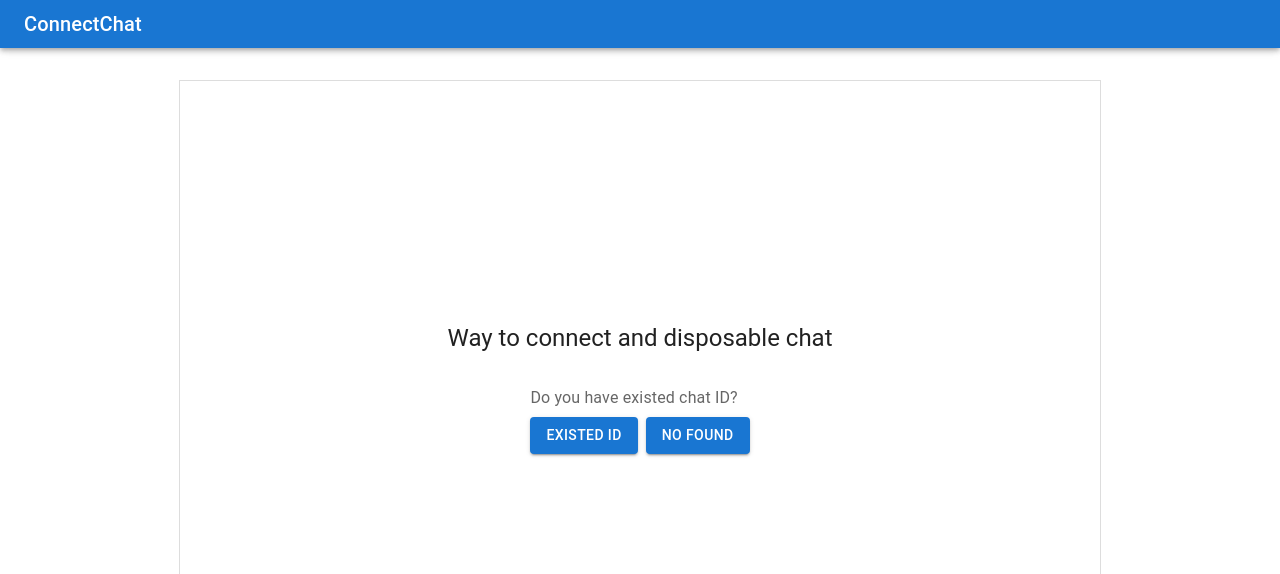
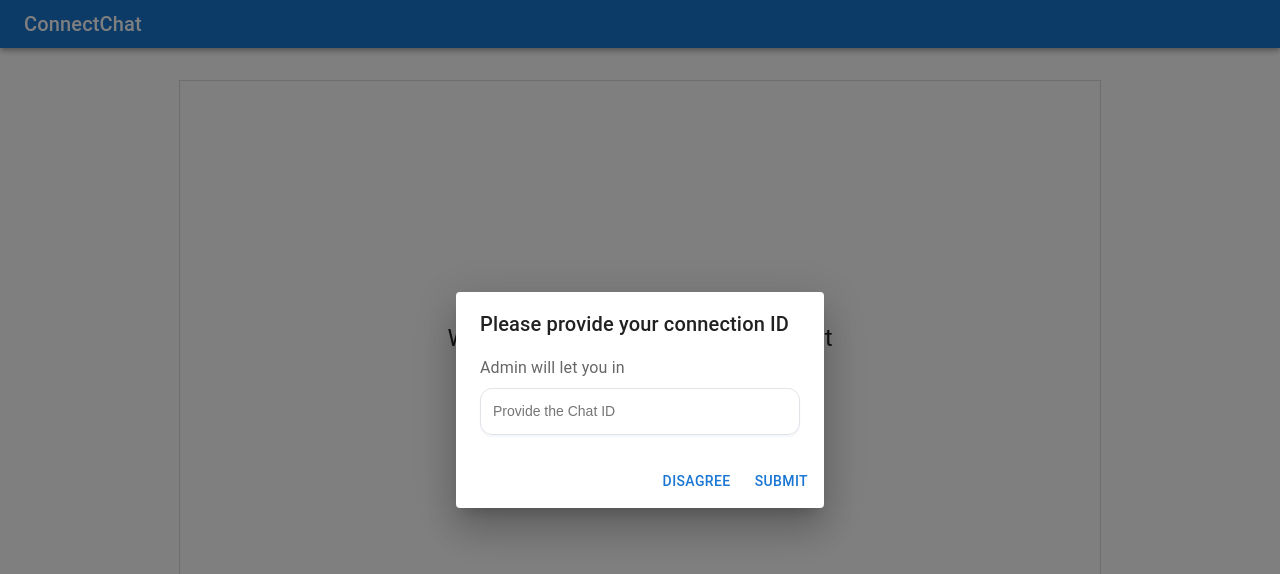
Before and after one commit to rajprogrammerbd/connect-chat-fe, a React (Vite) app: page / in a window 1280 px wide. Both pictures are taken after a click on the button "EXISTED ID". Shown: the top 574 px of the page. Built offline with nearby package versions, Linux system fonts and the light colour scheme.

Commit message:
finalized the design of popbar to get the ID

```diff
--- /dev/null
+++ b/src/components/DialogBar/index.tsx
@@ -0,0 +1,66 @@
+import * as React from 'react';
+import Dialog from '@mui/material/Dialog';
+import DialogActions from '@mui/material/DialogActions';
+import DialogContent from '@mui/material/DialogContent';
+import DialogContentText from '@mui/material/DialogContentText';
+import DialogTitle from '@mui/material/DialogTitle';
+import textFinder from '../assets/static-texts';
+import { Button } from '@mui/material';
+import CustomInput from '../customTextField';
+
+interface IProps {
+    isOpen: boolean;
+    closedFn: () => void;
+    formSumit: () => void;
+}
+
+interface IPropsOfState {
+    value: string;
+}
+
+function DialogBar(props: IProps) {
+    const { isOpen, closedFn, formSumit } = props;
+
+    const [state, setState] = React.useState<IPropsOfState>({
+        value: ''
+    });
+
+    const changeText = (event: any) => {
+        const { value } = event.target;
+
+        setState({ ...state, value });
+    }
+
+    return (
+        <>
+            <Dialog
+                open={isOpen}
+                onClose={closedFn}
+                aria-labelledby="alert-dialog-title"
+                aria-describedby="alert-dialog-description"
+            >
+                <DialogTitle id="alert-dialog-title">
+                    {textFinder('labelOfAskingID')}
+                </DialogTitle>
+
+                <DialogContent>
+                    <DialogContentText id="alert-dialog-description">
+                        {textFinder('noteOfAdminPermission')}
+                    </DialogContentText>
+
+                    <CustomInput type="text" value={state.value} onChange={changeText} placeholder={textFinder('placeholderForIDInput')} />
+                </DialogContent>
+
+                <DialogActions>
+                    <Button onClick={closedFn}>Disagree</Button>
+                    <Button onClick={formSumit}>
+                        {textFinder('submit')}
+                    </Button>
+                </DialogActions>
+
+            </Dialog>
+        </>
+    );
+}
+
+export default React.memo(DialogBar);
--- a/src/components/QuestionBox/index.tsx
+++ b/src/components/QuestionBox/index.tsx
@@ -3,8 +3,27 @@ import Typography from '@mui/material/Typography';
 import FormControl from '@mui/material/FormControl';
 import { Button, FormLabel, Stack } from '@mui/material';
 import textFinder from '../assets/static-texts';
+import DialogBar from '../DialogBar';
+
+interface IDialogState {
+    openDialog: boolean;
+}
 
 function QuestionBox() {
+    const [dialog, setDialog] = React.useState<IDialogState>({ openDialog: false });
+
+    const openBar = () => {
+        setDialog({ ...dialog, openDialog: true });
+    }
+
+    const closeBar = () => {
+        setDialog({ ...dialog, openDialog: false });
+    }
+
+    const formSubmitted = () => {
+
+    }
+
     return (
         <>
             <Typography variant="h5" gutterBottom>{textFinder('longDescriptionFormText')}</Typography>
@@ -12,10 +31,11 @@ function QuestionBox() {
                 <FormLabel component="legend">{textFinder('questionAboutExistedID')}</FormLabel>
 
                 <Stack spacing={1} mt={1} direction="row">
-                    <Button variant="contained">{textFinder('existedIdButtonText')}</Button>
+                    <Button variant="contained" onClick={openBar}>{textFinder('existedIdButtonText')}</Button>
                     <Button variant="contained">{textFinder('startNewChatButtonText')}</Button>
                 </Stack>
             </FormControl>
+            <DialogBar isOpen={dialog.openDialog} closedFn={closeBar} formSumit={formSubmitted} />
         </>
     );
 }
--- a/src/components/assets/static-texts/index.ts
+++ b/src/components/assets/static-texts/index.ts
@@ -8,7 +8,12 @@ const textObjs: IObjects = {
     appName: 'ConnectChat',
     longDescriptionFormText: 'Way to connect and disposable chat',
     questionAboutExistedID: 'Do you have existed chat ID?',
-    existedIdButtonText: 'Existed ID'
+    existedIdButtonText: 'Existed ID',
+    startNewChatButtonText: 'Start new Chat',
+    labelOfAskingID: 'Please provide your connection ID',
+    noteOfAdminPermission: 'Admin will let you in',
+    submit: 'Submit',
+    placeholderForIDInput: 'Provide the Chat ID'
 };
 
 const textHash = new HashMap(1000);
--- /dev/null
+++ b/src/components/customTextField/index.tsx
@@ -0,0 +1,69 @@
+import * as React from 'react';
+import { useInput } from '@mui/base';
+import { Box, styled } from '@mui/system';
+import { unstable_useForkRef as useForkRef } from '@mui/utils';
+
+const blue = {
+  100: '#DAECFF',
+  200: '#80BFFF',
+  400: '#3399FF',
+  500: '#007FFF',
+  600: '#0072E5',
+};
+
+const grey = {
+  50: '#F3F6F9',
+  100: '#E7EBF0',
+  200: '#E0E3E7',
+  300: '#CDD2D7',
+  400: '#B2BAC2',
+  500: '#A0AAB4',
+  600: '#6F7E8C',
+  700: '#3E5060',
+  800: '#2D3843',
+  900: '#1A2027',
+};
+
+const StyledInputElement = styled('input')(
+  ({ theme }) => `
+  width: 320px;
+  font-family: IBM Plex Sans, sans-serif;
+  font-size: 0.875rem;
+  font-weight: 400;
+  line-height: 1.5;
+  padding: 12px;
+  border-radius: 12px;
+  color: ${theme.palette.mode === 'dark' ? grey[300] : grey[900]};
+  background: ${theme.palette.mode === 'dark' ? grey[900] : '#fff'};
+  border: 1px solid ${theme.palette.mode === 'dark' ? grey[700] : grey[200]};
+  box-shadow: 0px 2px 2px ${theme.palette.mode === 'dark' ? grey[900] : grey[50]};
+
+  &:hover {
+    border-color: ${blue[400]};
+  }
+
+  &:focus {
+    border-color: ${blue[400]};
+    outline: 3px solid ${theme.palette.mode === 'dark' ? blue[500] : blue[200]};
+  }
+`,
+);
+
+const CustomInput = React.forwardRef(function CustomInput(
+  props: React.InputHTMLAttributes<HTMLInputElement>,
+  ref: React.ForwardedRef<HTMLInputElement>,
+) {
+  const { getRootProps, getInputProps } = useInput(props);
+
+  const inputProps = getInputProps();
+
+  inputProps.ref = useForkRef(inputProps.ref, ref);
+
+  return (
+    <Box {...getRootProps()}  marginTop={1} >
+      <StyledInputElement {...props} {...inputProps} />
+    </Box>
+  );
+});
+
+export default React.memo(CustomInput);
```
